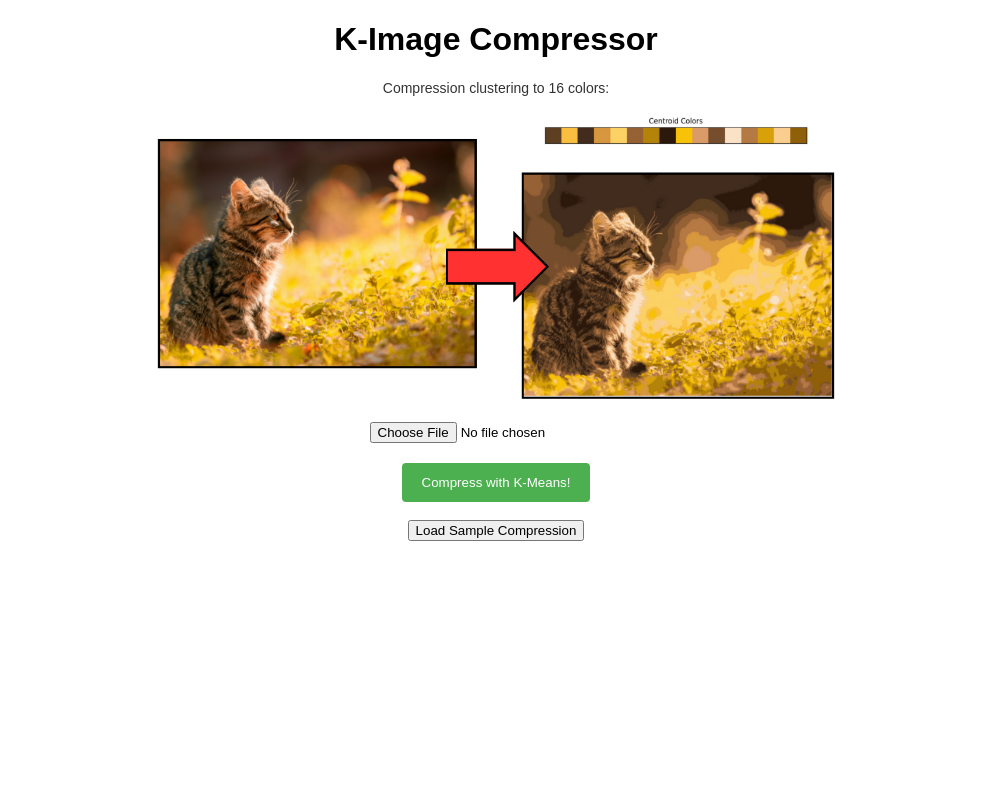
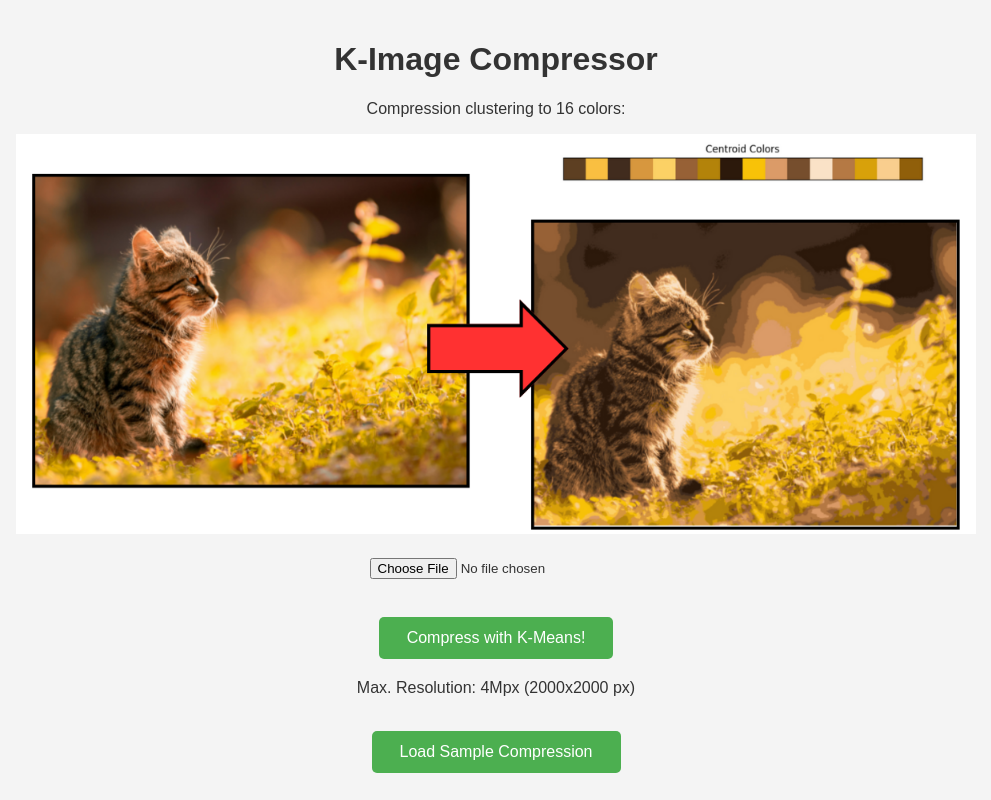
Before and after one commit to rodmarkun/K-Means-Image-Compressor, a Flask app: page / in a window 1280 px wide. Shown: the whole page, without its empty margins (144-1135 px from the left). Run offline with Flask 3, Linux system fonts and the light colour scheme; some libraries are stand-ins or nearby versions.

Commit message:
Changes to webpage structure and design.

```diff
--- a/app.py
+++ b/app.py
@@ -1,17 +1,17 @@
 from flask import Flask, render_template, request, send_from_directory
 import os
-import compressor # Make sure to implement this module
+import compressor
+from PIL import Image
+import constants
 
 app = Flask(__name__)
 
-UPLOAD_FOLDER = 'uploads'
-PLOT_FOLDER = 'static/plots'
-SAMPLE_IMAGE_PATH = 'data/Cat.png'
-app.config['UPLOAD_FOLDER'] = UPLOAD_FOLDER
-app.config['PLOT_FOLDER'] = PLOT_FOLDER
+app.config['UPLOAD_FOLDER'] = constants.UPLOAD_FOLDER
+app.config['COMPRESSED_FOLDER'] = constants.COMPRESSED_FOLDER
+app.config['PLOT_FOLDER'] = constants.PLOT_FOLDER
 
 K = 16
-MAX_ITERS = 25
+MAX_ITERS = 10
 
 @app.route('/', methods=['GET', 'POST'])
 def upload_file():
@@ -25,44 +25,55 @@
         filename = os.path.join(app.config['UPLOAD_FOLDER'], file.filename)
         file.save(filename)
 
+        with Image.open(filename) as img:
+            width, height = img.size
+            if width * height > constants.MAX_PIXELS_IMAGE:
+                os.remove(filename)
+                return 'Image is too large. Please upload an image smaller than 4Mpx.'
+
         # Call the image compressor
-        original_img, X_img, centroids, idx = compressor.compress_image(filename, K, MAX_ITERS)
+        original_img, X_img, centroids, idx, compressed_filename = compressor.compress_image(filename, K, MAX_ITERS)
+        os.remove(filename)
 
         # Generate plots and get their paths
-        plot_paths = compressor.generate_plots(X_img, centroids, idx, K, original_img)
+        plot_paths = compressor.generate_plots(X_img, centroids, idx, K, original_img, compressed_filename)
 
         # Extract filenames from paths for web serving
         plot_filenames = [os.path.basename(path) for path in plot_paths]
 
-        return render_template('show_plots.html', plot_filenames=plot_filenames)
+        return render_template('show_plots.html', plot_filenames=plot_filenames, compressed_img_filename=compressed_filename)
     return render_template('upload.html')
 
 @app.route('/load_sample', methods=['GET'])
 def load_sample():
-    if not os.path.exists(SAMPLE_IMAGE_PATH):
+    if not os.path.exists(constants.SAMPLE_IMAGE_PATH):
         return 'Sample image not found', 404
 
     filename = os.path.join(app.config['UPLOAD_FOLDER'], 'sample.png')
-    # Assuming the sample image doesn't need to be saved again if it's already there
     if not os.path.exists(filename):
-        os.rename(SAMPLE_IMAGE_PATH, filename)
+        os.rename(constants.SAMPLE_IMAGE_PATH, filename)
 
-    original_img, X_img, centroids, idx = compressor.compress_image(filename, K, MAX_ITERS)
-    plot_paths = compressor.generate_plots(X_img, centroids, idx, K, original_img)
+    original_img, X_img, centroids, idx, compressed_filename = compressor.compress_image(filename, K, MAX_ITERS)
+    plot_paths = compressor.generate_plots(X_img, centroids, idx, K, original_img, compressed_filename)
     plot_filenames = [os.path.basename(path) for path in plot_paths]
 
-    return render_template('show_plots.html', plot_filenames=plot_filenames)
+    return render_template('show_plots.html', plot_filenames=plot_filenames, compressed_img_filename=compressed_filename)
 
 @app.route('/data/<filename>')
 def static_file(filename):
     return send_from_directory('data', filename)
 
 @app.route('/plots/<filename>')
-def serve_plot(filename):
-    return send_from_directory(app.config['PLOT_FOLDER'], filename)
+def serve_plot(filename, compression_folder):
+    return send_from_directory(app.config['PLOT_FOLDER'] + "/" + compression_folder + "/", filename)
+
+@app.route('/plots/compressed_image/<filename>')
+def serve_compressed_image(filename):
+    image_path = os.path.join(app.config['COMPRESSED_FOLDER'], filename)
+    return send_from_directory(app.config['COMPRESSED_FOLDER'], filename, as_attachment=True, mimetype='image/png')
 
 if __name__ == '__main__':
-    for folder in [UPLOAD_FOLDER, PLOT_FOLDER]:
+    for folder in [constants.UPLOAD_FOLDER, constants.PLOT_FOLDER]:
         if not os.path.exists(folder):
             os.makedirs(folder)
     app.run(debug=True)
--- /dev/null
+++ b/constants.py
@@ -0,0 +1,5 @@
+UPLOAD_FOLDER = 'uploads'
+COMPRESSED_FOLDER = 'compressed'
+PLOT_FOLDER = 'static/plots'
+SAMPLE_IMAGE_PATH = 'data/Cat.png'
+MAX_PIXELS_IMAGE = 4000000
--- a/static/styles.css
+++ b/static/styles.css
@@ -1,37 +1,90 @@
+/* styles.css */
+
 body {
-    font-family: Arial, sans-serif;
+    font-family: 'Arial', sans-serif;
     text-align: center;
+    margin: 0;
+    padding: 0;
+    background-color: #f4f4f4;
+    color: #333;
+}
+
+.container {
+    max-width: 960px;
+    margin: auto;
+    padding: 20px;
+}
+
+h1 {
+    color: #333;
+}
+
+a {
+    display: inline-block;
     margin-top: 20px;
+    background-color: #008CBA;
+    color: white;
+    padding: 12px 28px;
+    text-decoration: none;
+    font-size: 16px;
+    border-radius: 5px;
+    transition: background-color 0.3s;
+}
+
+a:hover {
+    background-color: #005f73;
 }
 
 input[type="file"] {
-    margin: 20px 0;
+    margin: 20px auto;
+    display: block;
 }
 
-input[type="submit"] {
+button, input[type="submit"] {
     background-color: #4CAF50;
     color: white;
-    padding: 12px 20px;
+    padding: 12px 28px;
     border: none;
-    border-radius: 4px;
+    border-radius: 5px;
     cursor: pointer;
+    font-size: 16px;
+    transition: background-color 0.3s;
 }
 
-input[type="submit"]:hover {
+button:hover, input[type="submit"]:hover {
     background-color: #45a049;
 }
 
 .image-description {
-    text-align: center;
     margin-top: 20px;
-    font-size: 14px;
+    font-size: 16px;
     color: #333;
 }
 
 .custom-image {
-    display: block;
-    margin-left: auto;
-    margin-right: auto;
-    width: 700px; /* Set the width of the image */
-    height: auto; /* Auto-adjust the height to maintain aspect ratio */
+    max-width: 100%;
+    height: auto;
 }
+
+@media (max-width: 768px) {
+    .custom-image {
+        width: 90%;
+    }
+}
+
+.plot-container {
+    text-align: center; /* Centra los elementos inline o inline-block dentro de este contenedor */
+    margin: 20px 0; /* Añade un poco de espacio arriba y abajo de cada contenedor de la imagen */
+}
+
+.custom-image {
+    max-width: 100%; /* Asegura que la imagen sea responsive y no exceda el ancho de su contenedor */
+    height: auto; /* Mantiene la proporción de aspecto de la imagen */
+    /* La clase ya está definida, solo asegúrate de que estas propiedades estén presentes */
+}
+
+@media (max-width: 768px) {
+    .custom-image {
+        width: 90%; /* Ajuste opcional para hacer que las imágenes sean un poco más pequeñas en pantallas estrechas */
+    }
+}
--- a/templates/upload.html
+++ b/templates/upload.html
@@ -5,6 +5,7 @@
     <link rel="stylesheet" href="{{ url_for('static', filename='styles.css') }}">
 </head>
 <body>
+    <div class="container">
         <h1>K-Image Compressor</h1>
         <!-- Image at the bottom of the page -->
         <!-- Displaying the local image with description -->
@@ -12,15 +13,17 @@
             <p class="image-description">Compression clustering to 16 colors:</p>
             <img src="{{ url_for('static_file', filename='example.png') }}" alt="Example Image" class="custom-image">
         </div>
-    <form action="/" method="post" enctype="multipart/form-data">
+        <form id="uploadForm" action="/" method="post" enctype="multipart/form-data">
             <input type="file" name="file" accept="image/png"><br>
             <!-- Added a line break to ensure the button appears below the file input -->
             <input type="submit" value="Compress with K-Means!">
         </form>
+        <p class="image-description">Max. Resolution: 4Mpx (2000x2000 px)</p>
         <br>
         <!-- Load Sample Image Button -->
-    <form action="/load_sample" method="get">
+        <form id="uploadForm" action="/load_sample" method="get">
             <button type="submit">Load Sample Compression</button>
         </form>
+    </div>
 </body>
 </html>
```
Also changed, not shown: compressor.py (+38 -30 lines), templates/show_plots.html (+10 -6 lines), static/plots/centroid_colors.png, static/plots/kmeans_rgb.png, static/plots/original_vs_compressed.png, 1 other file. Lines whose indentation alone changed are shown as unchanged.
